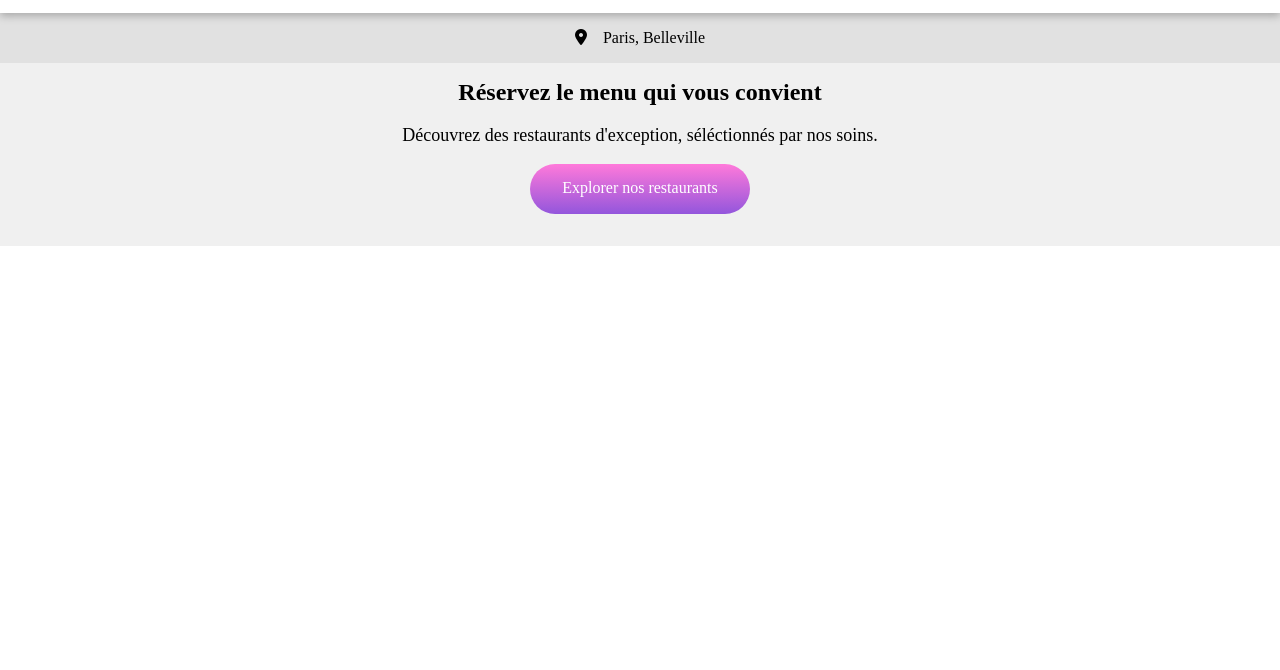
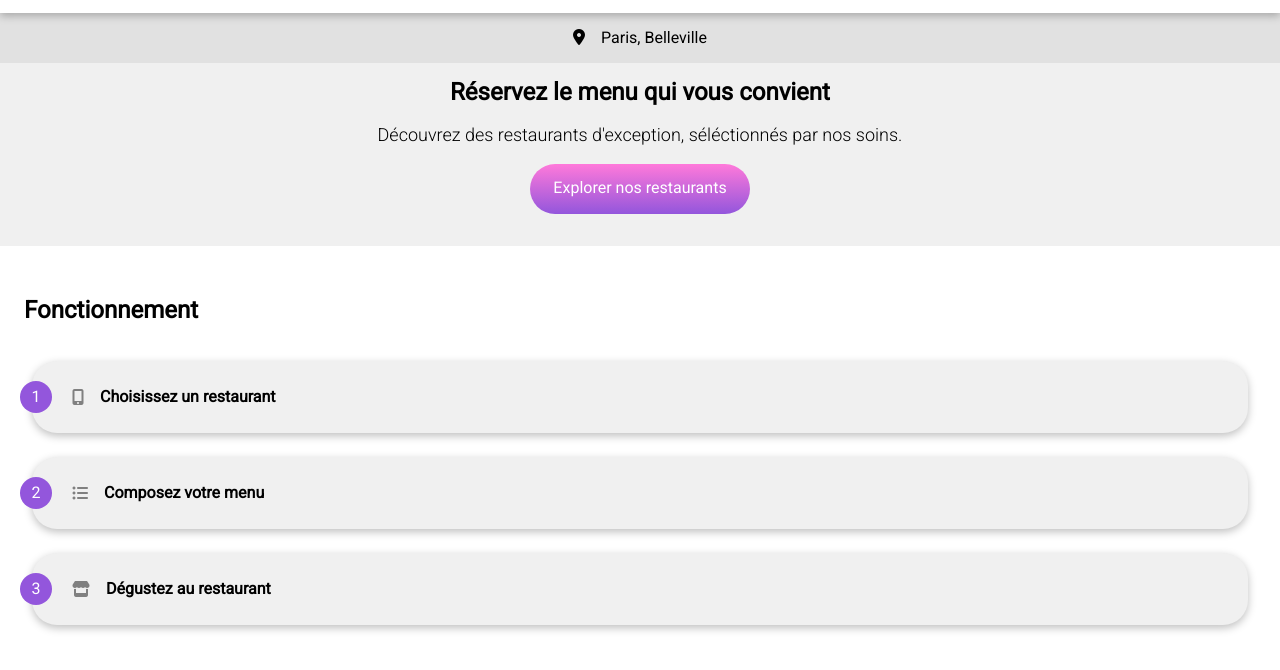
Before and after one commit to mumz0/Ohmyfood_project_3, a plain HTML site: page index.html in a window 1280 px wide. Shown: the part 56-726 px from the top of the page. Drawn offline with Linux system fonts and the light colour scheme; a web font is replaced by a local one.

Commit message:
tuto done

```diff
--- a/index.html
+++ b/index.html
@@ -32,5 +32,22 @@
             <button class="home-btn">Explorer nos restaurants</button>
         </div>
     </section>
+    <section class="tutorial">
+        <h2 class="category-title">Fonctionnement</h2>
+        <ol class='operations'>
+            <li class="step">
+                <i class="fa-solid fa-mobile-screen-button"></i>
+                <span>Choisissez un restaurant</span>
+            </li>
+            <li class="step">
+                <i class="fa-solid fa-list-ul"></i>
+                <span>Composez votre menu</span>
+            </li>
+            <li class="step">
+                <i class="fa-solid fa-store"></i>
+                <span>Dégustez au restaurant</span>
+            </li>
+        </ol>
+    </section>
 </body>
 </html>
--- /dev/null
+++ b/sass/base/base.scss
@@ -0,0 +1,7 @@
+body{
+    font-family: 'Roboto', sans-serif;
+  }
+
+.category-title{
+    padding: 2rem 0 0 1.5rem;
+  }
--- /dev/null
+++ b/sass/layouts/tutorial.scss
@@ -0,0 +1,51 @@
+.tutorial {
+    display: flex;
+    flex-direction: column;
+
+    .operations {
+        display: flex;
+        flex-direction: column;
+        gap: 1.5rem;
+        padding-inline: 2rem;
+        counter-reset: compteListe;
+
+        .step {
+            counter-increment: compteListe 1;
+            display: flex;
+            flex-direction: row;
+            background-color: $lightgray;
+            box-shadow: $shadow;
+            border-radius: 25px;
+            height: 4.5rem;
+            justify-content: start;
+            align-items: center;
+            padding-left: 40px;
+
+            span {
+                font-weight: 600;
+            }
+
+            &::before {
+                content: counter(compteListe) " ";
+                background: $primary-color;
+                height: 2rem;
+                width: 2rem;
+                border-radius: 100px;
+                display: flex;
+                justify-content: center;
+                align-items: center;
+                color: white;
+                position: absolute;
+                left: 1.25rem;
+
+            }
+
+            i {
+                color: gray;
+                line-height: 4.3rem;
+                padding-right: 1rem;
+                opacity: 1;
+            }
+        }
+    }
+}
--- a/sass/style.scss
+++ b/sass/style.scss
@@ -2,3 +2,5 @@
 @import 'layouts/header.scss';
 @import 'layouts/headings.scss';
 @import 'components/button.scss';
+@import 'layouts/tutorial.scss';
+@import 'base/base.scss';
```
Also changed, not shown: style.css, 1 other file.
